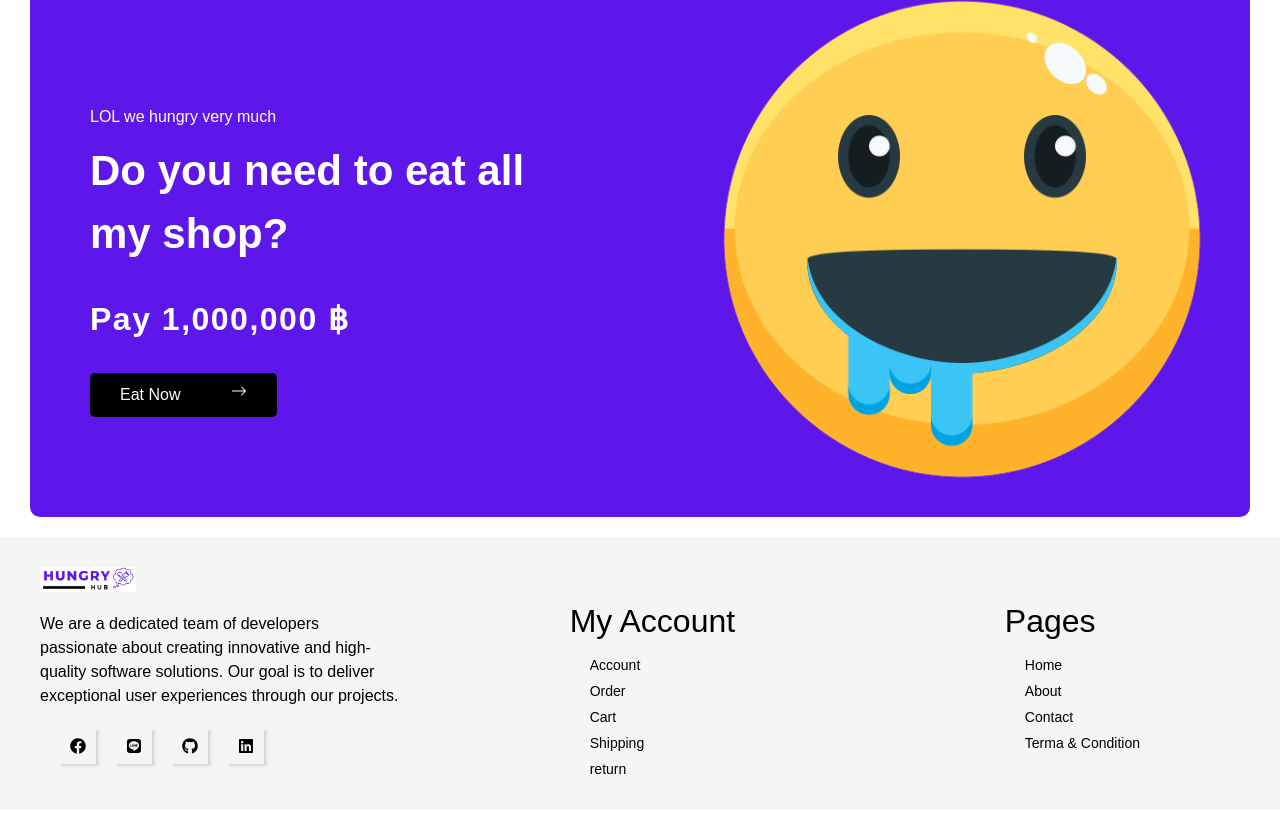
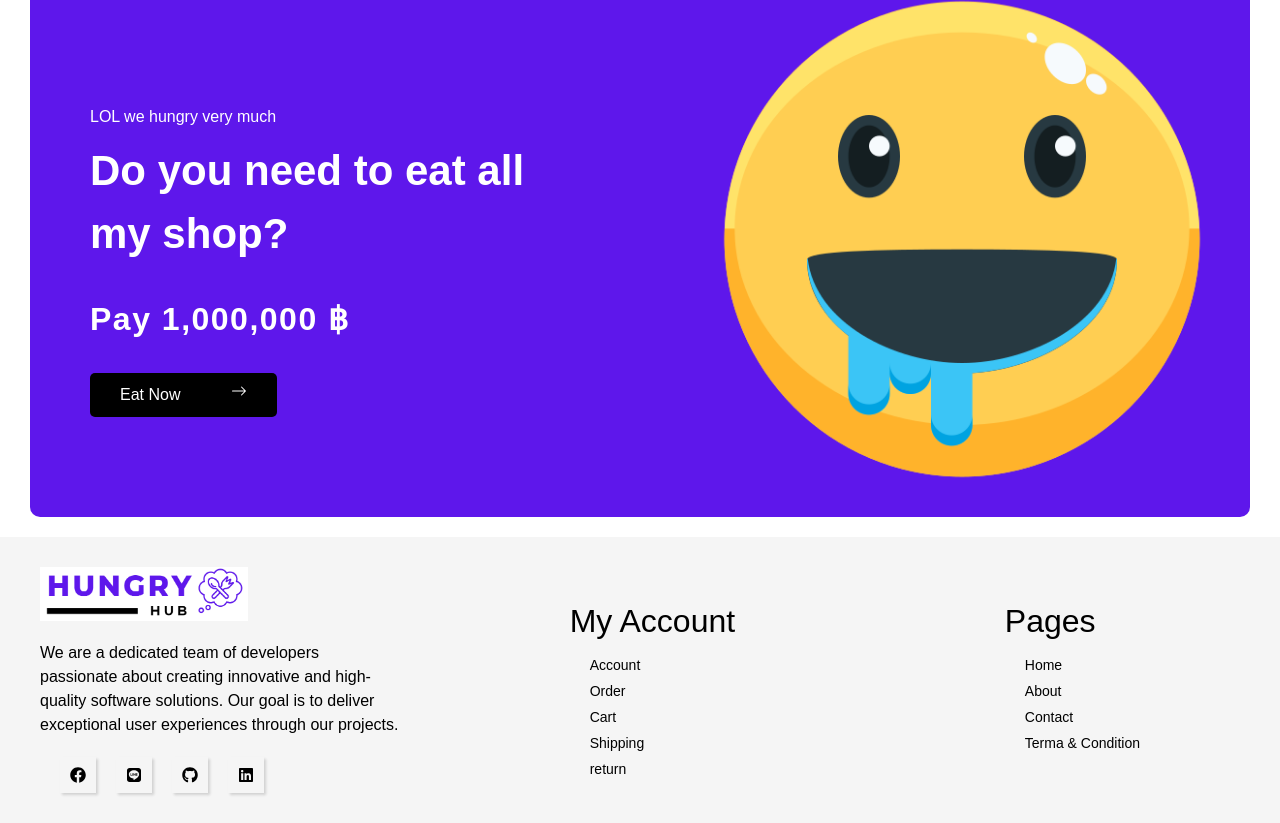
Before and after one commit to punchpnp/HUNGRY-Hub, a React (Vite) app in the folder client/: page / in a window 1280 px wide. Shown: the part 2143-2966 px from the top of the page. Built offline with nearby package versions, Linux system fonts and the light colour scheme.

Commit message:
🟢 Finish Footer

```diff
--- a/client/src/components/Footer/Footer.css
+++ b/client/src/components/Footer/Footer.css
@@ -42,7 +42,7 @@
 }
 
 .footer .container .about .detail .icon li:hover {
-  background: rgb(140, 140, 255);
+  background: #5e17eb;
   color: white;
   border-radius: 5px;
   font-size: 16px;
@@ -72,7 +72,7 @@
 }
 
 .footer .container .accout ul li:hover {
-  color: rgb(140, 140, 255);
+  color: #5e17eb;
 }
 
 .footer .container .page {
@@ -99,5 +99,5 @@
 }
 
 .footer .container .page ul li:hover {
-  color: rgb(140, 140, 255);
+  color: #5e17eb;
 }
--- a/client/src/components/Footer/Footer.jsx
+++ b/client/src/components/Footer/Footer.jsx
@@ -16,7 +16,7 @@ function Footer() {
           {/* about */}
           <div className="about">
             <div className="logo">
-              <img className="w-24" src={ShopLogo} alt="shop logo" />
+              <img className="w-52" src={ShopLogo} alt="shop logo" />
             </div>
 
             <div className="detail">
@@ -33,10 +33,17 @@ function Footer() {
                   <FaLine />
                 </li>
                 <li>
-                  <FaGithub />
+                  <a href="https://github.com/punchpnp" target="_blank">
+                    <FaGithub />
+                  </a>
                 </li>
                 <li>
-                  <FaLinkedin />
+                  <a
+                    href="https://www.linkedin.com/in/nunnapat-peeranoppawat-50067b289/"
+                    target="_blank"
+                  >
+                    <FaLinkedin />
+                  </a>
                 </li>
               </div>
             </div>
```
